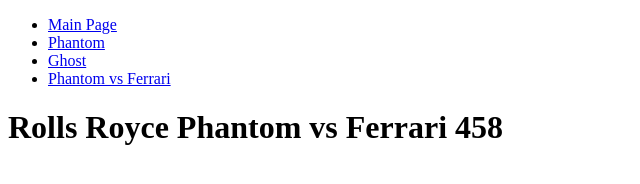
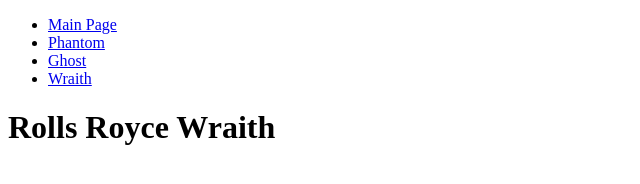
Before and after one commit to maximummaster/maximummaster.github.io, a plain HTML site: page phantomvsferrari/index.html in a window 1280 px wide. Shown: the whole page, without its empty margins (0-640 px from the left). Drawn offline with Linux system fonts and the light colour scheme.

Commit message:
CHanged stuff

```diff
--- a/phantomvsferrari/index.html
+++ b/phantomvsferrari/index.html
@@ -1,7 +1,7 @@
 <!DOCTYPE html>
 <html>
 <head>
-	<title>Phantom Vs Ferrari</title>
+	<title>Wraith</title>
 </head>
 
 <body>
@@ -10,11 +10,11 @@
 			<li><a href="/">Main Page</a></li>
 			<li><a href="/phantom">Phantom</a></li>
 			<li><a href="/ghost">Ghost</a></li>
-			<li><a href="/phantomvsferrari">Phantom vs Ferrari</a></li>
+			<li><a href="/wraith">Wraith</a></li>
 		</ul>
 	</nav>
 
-	<h1>Rolls Royce Phantom vs Ferrari 458</h1>
+	<h1>Rolls Royce Wraith</h1>
 	<p>
 
 </html>
```
Also changed, not shown: ghost/index.html (+2 -2 lines), index.html (+1 -1 lines), images/ghostphantom.jpg (added), images/ghostphantomint1.jpg (added), images/ghostphantomint2.jpg (added), 1 other file.
